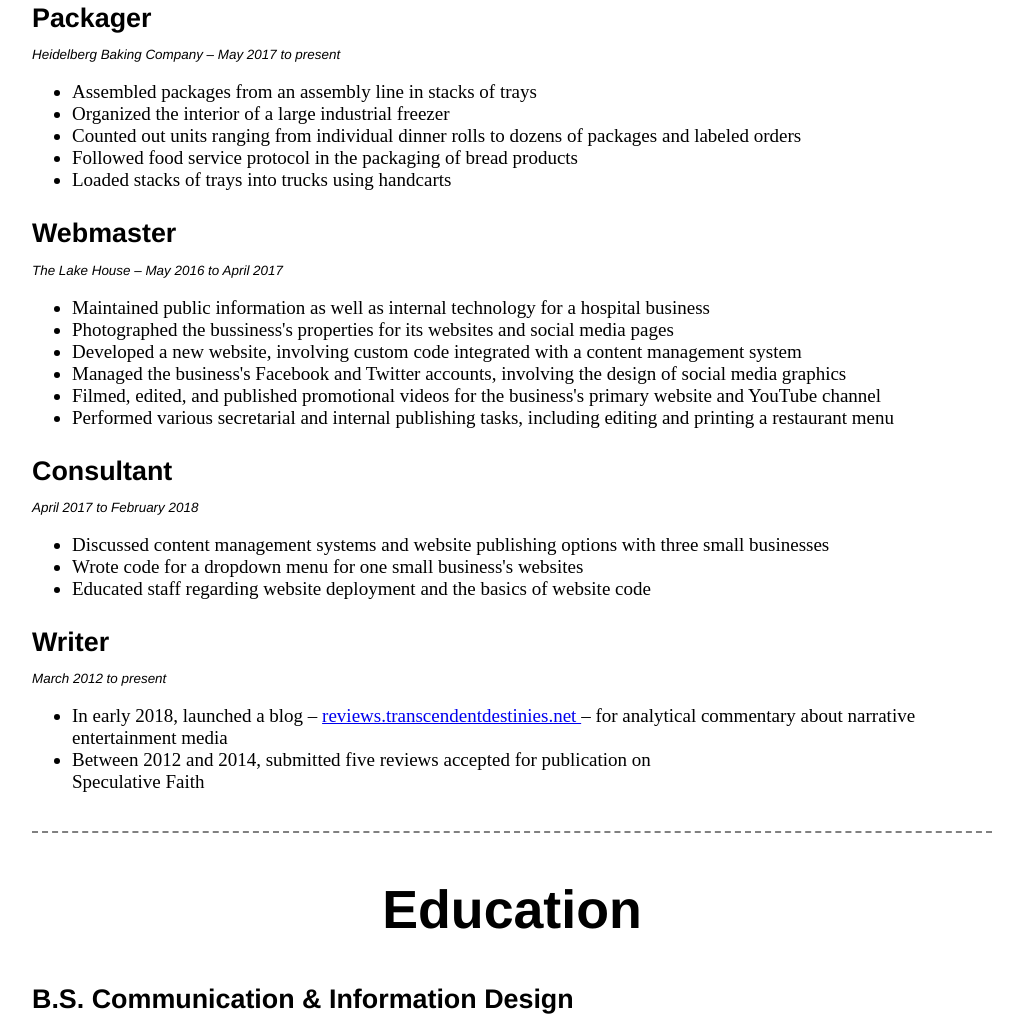
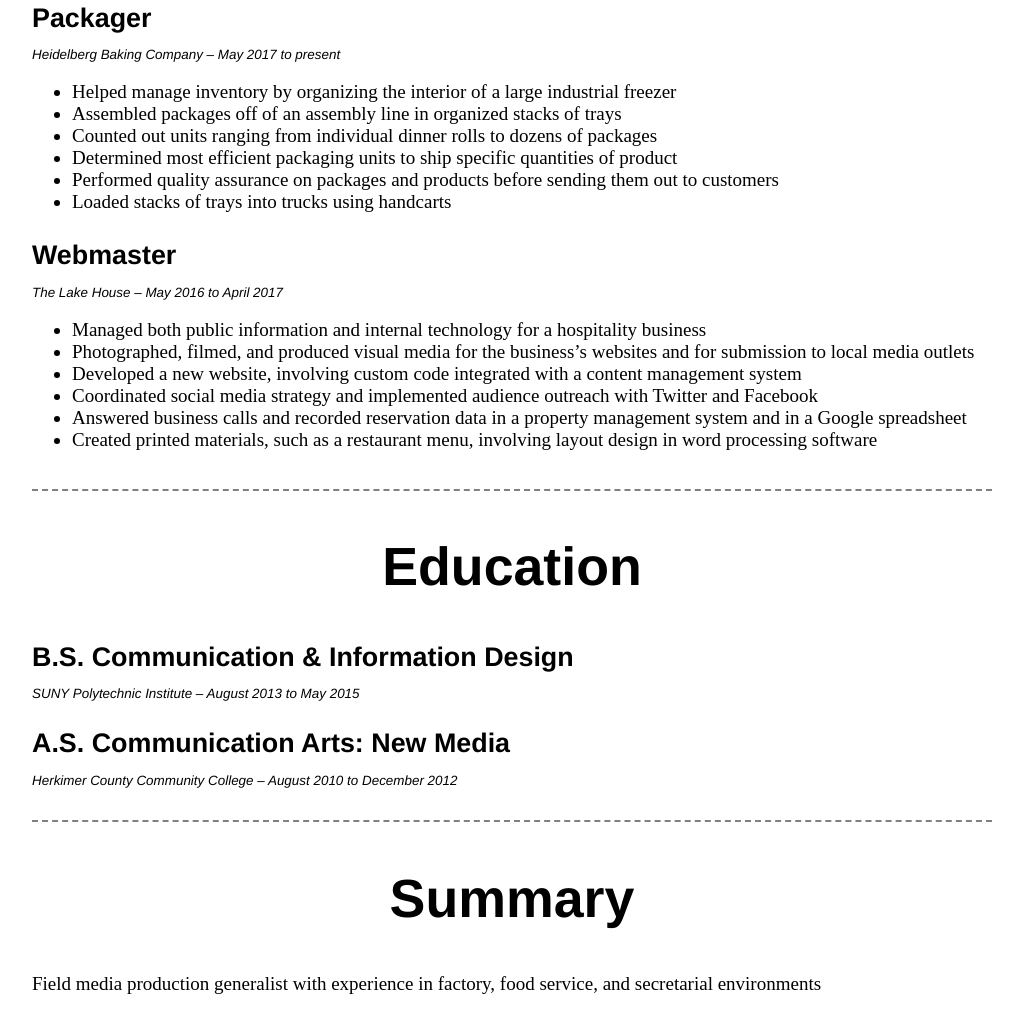
Before and after one commit to StrivenWord/strivenword-resume-site, a website: page index.html in a window 1280 px wide. Shown: the part 337-1355 px from the top of the page, without its empty margins (128-1151 px from the left). Drawn offline with Linux system fonts and the light colour scheme.

Commit message:
Compiled for deployment.

```diff
--- a/index.html
+++ b/index.html
@@ -17,10 +17,11 @@
           <p>Heidelberg Baking Company &ndash; May 2017 to present</p>
         </div>
         <ul>
-          <li>Assembled packages from an assembly line in stacks of trays</li>
-          <li>Organized the interior of a large industrial freezer</li>
-          <li>Counted out units ranging from individual dinner rolls to dozens of packages and labeled orders</li>
-          <li>Followed food service protocol in the packaging of bread products</li>
+          <li>Helped manage inventory by organizing the interior of a large industrial freezer</li>
+          <li>Assembled packages off of an assembly line in organized stacks of trays</li>
+          <li>Counted out units ranging from individual dinner rolls to dozens of packages</li>
+          <li>Determined most efficient packaging units to ship specific quantities of product</li>
+          <li>Performed quality assurance on packages and products before sending them out to customers</li>
           <li>Loaded stacks of trays into trucks using handcarts</li>
         </ul>
       </section>
@@ -30,33 +31,12 @@
           <p>The Lake House &ndash; May 2016 to April 2017</p>
         </div>
         <ul>
-          <li>Maintained public information as well as internal technology for a hospital business</li>
-          <li>Photographed the bussiness's properties for its websites and social media pages</li>
+          <li>Managed both public information and internal technology for a hospitality business</li>
+          <li>Photographed, filmed, and produced visual media for the business’s websites and for submission to local media outlets</li>
           <li>Developed a new website, involving custom code integrated with a content management system</li>
-          <li>Managed the business's Facebook and Twitter accounts, involving the design of social media graphics</li>
-          <li>Filmed, edited, and published promotional videos for the business's primary website and YouTube channel</li>
-          <li>Performed various secretarial and internal publishing tasks, including editing and printing a restaurant menu</li>
-        </ul>
-      </section>
-      <section class="exp qualifications">
-        <h3>Consultant</h3>
-        <div class="context">
-          <p>April 2017 to February 2018</p>
-        </div>
-        <ul>
-          <li>Discussed content management systems and website publishing options with three small businesses</li>
-          <li>Wrote code for a dropdown menu for one small business's websites</li>
-          <li>Educated staff regarding website deployment and the basics of website code</li>
-        </ul>
-      </section>
-      <section class="exp qualifications">
-        <h3>Writer</h3>
-        <div class="context">
-          <p>March 2012 to present</p>
-        </div>
-        <ul>
-          <li>In early 2018, launched a blog &ndash; <a href="http://reviews.transcendentdestinies.net/">reviews.transcendentdestinies.net </a>&ndash; for analytical commentary about narrative entertainment media</li>
-          <li>Between 2012 and 2014, submitted five reviews accepted for publication on</li><a herf="http://speculativefaith.lorehaven.com/author/paullee/">Speculative Faith</a>
+          <li>Coordinated social media strategy and implemented audience outreach with Twitter and Facebook</li>
+          <li>Answered business calls and recorded reservation data in a property management system and in a Google spreadsheet</li>
+          <li>Created printed materials, such as a restaurant menu, involving layout design in word processing software</li>
         </ul>
       </section>
     </section>
@@ -76,8 +56,10 @@
       </section>
     </section>
     <section class="major obj">
+      <h2>Summary</h2>
+      <p>Field media production generalist with experience in factory, food service, and secretarial environments</p>
       <h2>Objective</h2>
-      <p>Whether working with my hands or with words, I will translate values so that they can be experienced, shared, and validated.</p>
+      <p>With words, with technology, and with my hands, to effectively actualize values and ideas</p>
     </section>
     <footer>
       <section>
@@ -91,7 +73,7 @@
         </div>
       </section>
       <aside>
-        <p>Last updated on 3/27/2018.</p>
+        <p>Last updated on 5/17/2018.</p>
       </aside>
     </footer>
   </main>
```
